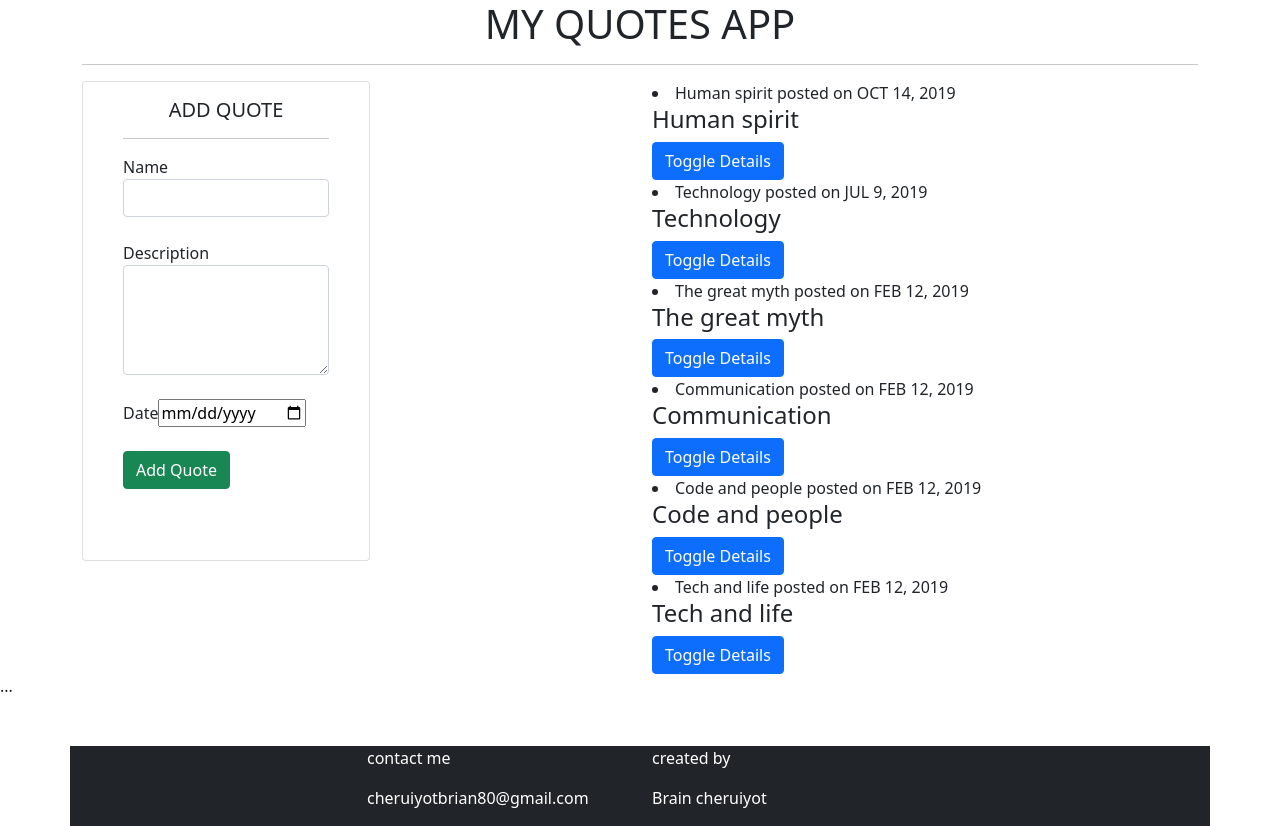
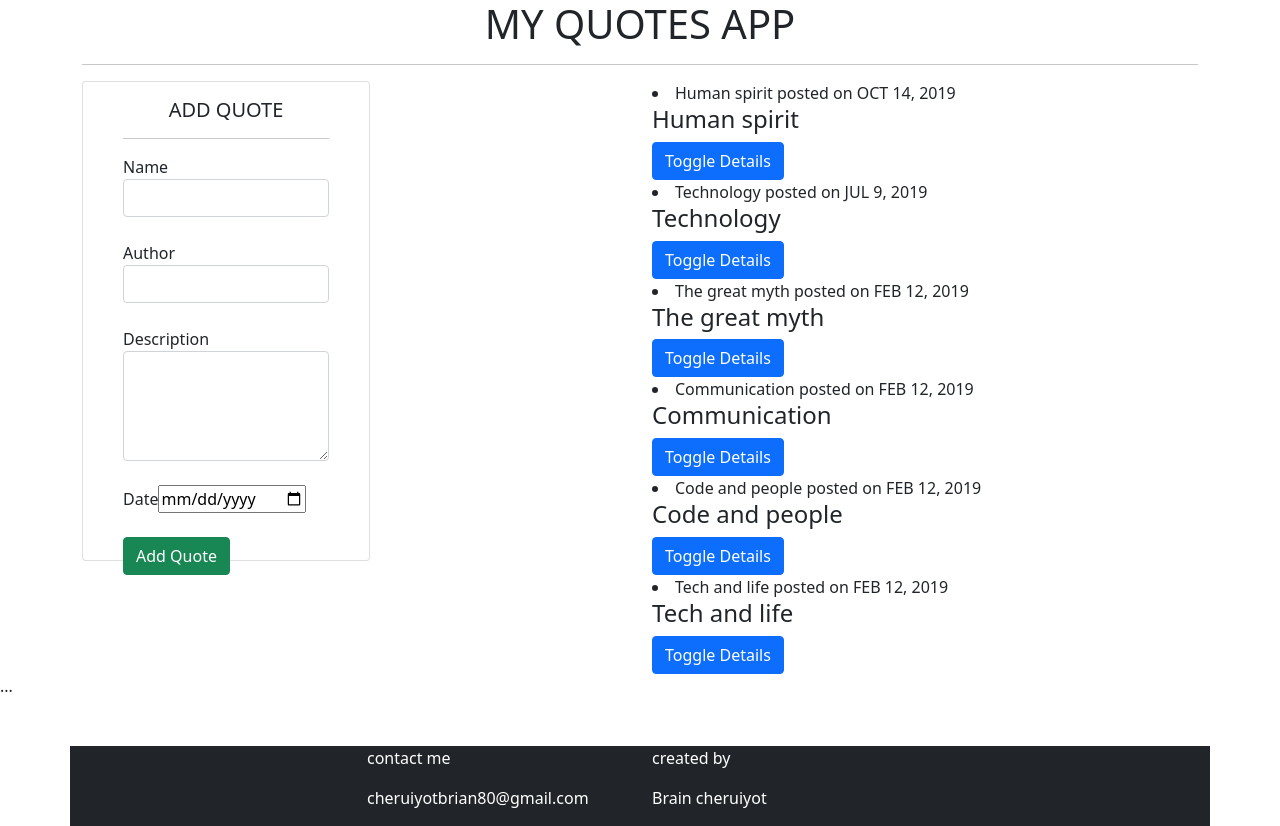
Before and after one commit to BRIANCHERUIYOT/quotes-App, an Angular app: page / in a window 1280 px wide. Built offline with nearby package versions, Linux system fonts and the light colour scheme.

Commit message:
adds the author input section

```diff
--- a/src/app/quote-form/quote-form.component.html
+++ b/src/app/quote-form/quote-form.component.html
@@ -16,6 +16,16 @@
                 </div>
             </div>
             <br>
+            <div>
+            <label for="author">Author</label>
+            <input #author='ngModel' type="text" required class="form-control" id="author" [(ngModel)]="newQuote.author" name="author">
+            <div [hidden]="author.valid || author.pristine" class="alert alert-danger">
+              <p>Author is required</p>
+            </div>
+        </div>
+            <br>
+
+
             <div class="form-group">
 
                 <label for="description">Description</label>
--- a/src/app/quote-form/quote-form.component.ts
+++ b/src/app/quote-form/quote-form.component.ts
@@ -7,7 +7,7 @@ import { Quote } from '../quote';
   styleUrls: ['./quote-form.component.css']
 })
 export class QuoteFormComponent implements OnInit {
-  newQuote = new Quote(0,"","",new Date());
+  newQuote = new Quote(0,"","","",new Date());
 
   @Output() addQuote= new EventEmitter<Quote>();
 
--- a/src/app/quote.ts
+++ b/src/app/quote.ts
@@ -6,7 +6,7 @@ export class Quote {
 
 
     showDescription: boolean;
-    constructor(public id: number,public name: string,public description: string ,public completeDate: Date){
+    constructor(public id: number,public name: string,public author : string,public description: string ,public completeDate: Date , ){
       this.showDescription=false; // id!: number;
     }
 
--- a/src/app/quote/quote.component.ts
+++ b/src/app/quote/quote.component.ts
@@ -8,12 +8,12 @@ import { Quote } from '../quote';
 })
 export class QuoteComponent implements OnInit {
   quotes:Quote[] = [
-    new Quote(1, 'Human spirit', 'The human spirit must prevail over technology to allow humans be in charge.',new Date(2019,9,14)),
-    new Quote(2,'Technology','Technology  the knack of so arranging  that we don’t have to experience it.',new Date(2019,6,9)),
-    new Quote(3,'The great myth','The great myth of our times is that technology is communication.',new Date(2019,1,12)),
-    new Quote(4,'Communication','Communications tools don’t get socially interesting until they get technologically boring.',new Date(2019,1,12)),
-    new Quote(5,'Code and people','Programs must be written for people to read, and only incidentally for machines to execute.',new Date(2019,1,12)),
-    new Quote(6,'Tech and life','For a list of all the ways technology has failed to improve the quality of life, please press three.',new Date(2019,1,12)),
+    new Quote(1, 'Human spirit', 'mike','The human spirit must prevail over technology to allow humans be in charge.',new Date(2019,9,14)),
+    new Quote(2,'Technology','benja','Technology  the knack of so arranging  that we don’t have to experience it.',new Date(2019,6,9)),
+    new Quote(3,'The great myth','diana','The great myth of our times is that technology is communication.',new Date(2019,1,12)),
+    new Quote(4,'Communication','rick','Communications tools don’t get socially interesting until they get technologically boring.',new Date(2019,1,12)),
+    new Quote(5,'Code and people','madley','Programs must be written for people to read, and only incidentally for machines to execute.',new Date(2019,1,12)),
+    new Quote(6,'Tech and life','ken','For a list of all the ways technology has failed to improve the quality of life, please press three.',new Date(2019,1,12)),
   ];
 
 
```
